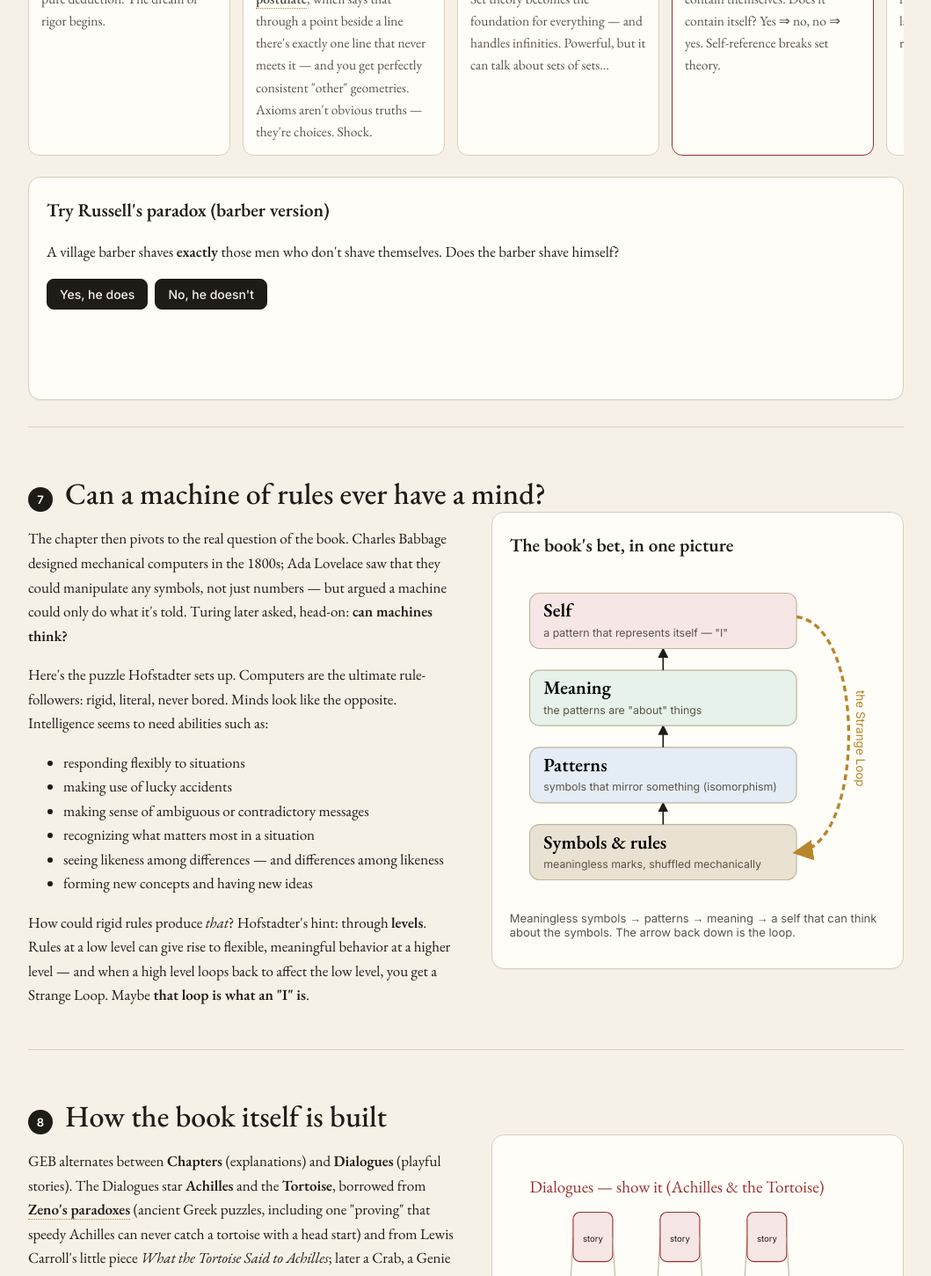
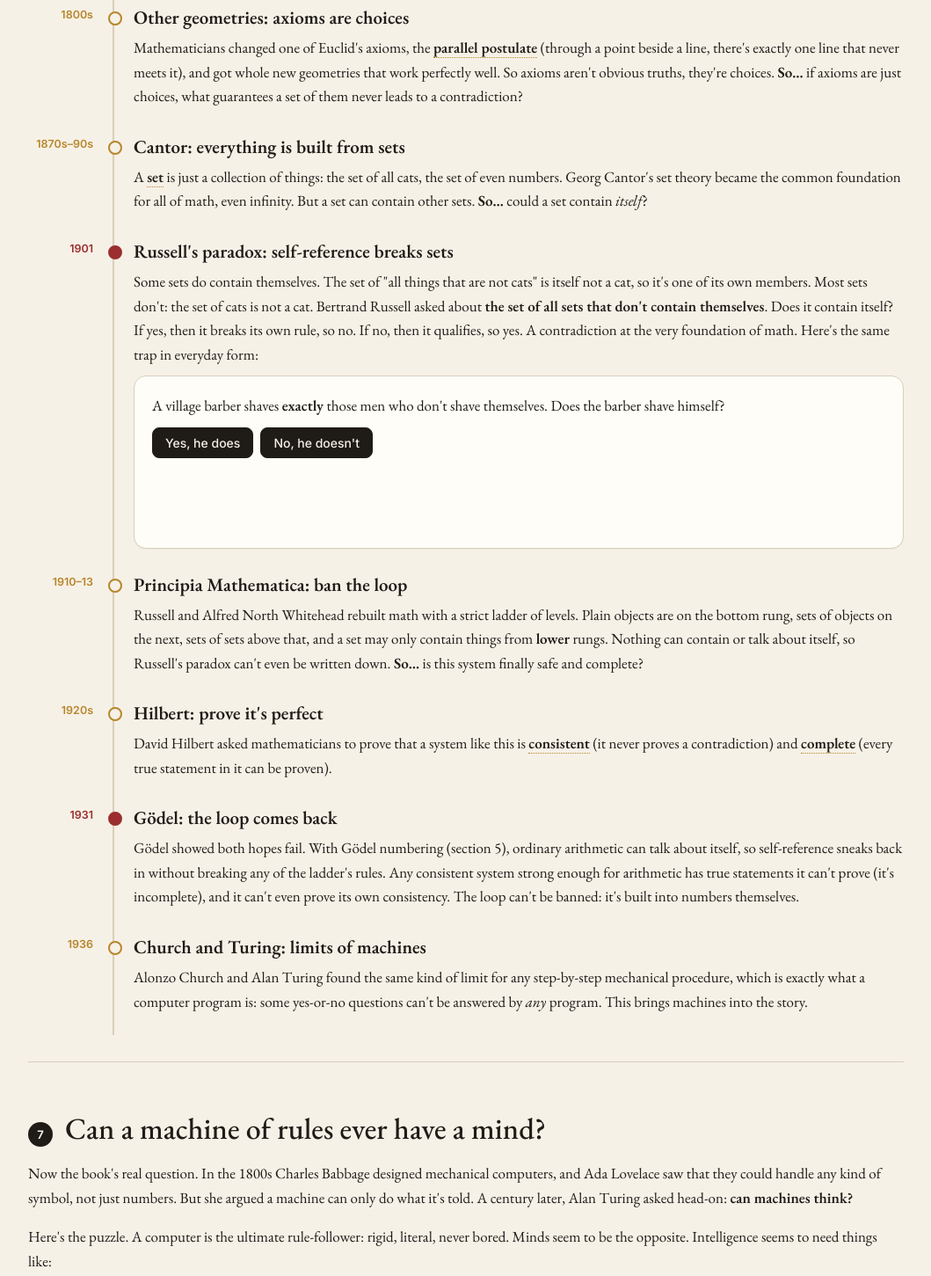
Before and after one commit to chtran/geb_explainer, a plain HTML site: page 01-introduction/index.html in a window 1280 px wide. Shown: the part 8640-10091 px from the top of the page at 88% size, without its empty margins (110-1169 px from the left). Drawn offline with nearby package versions, Linux system fonts and the light colour scheme.

Commit message:
Rewrite sections 6 and 7 for top-to-bottom reading
Section 6 (history): vertical story instead of a sideways-scrolling strip;
define rigorous; each step ends with the question that leads to the next;
explain sets containing themselves with an everyday example; barber demo
moved to Russell's paradox; explain Principia's ladder of levels; Church
and Turing become the bridge to machines.

Section 7 (minds): make 'levels' concrete with neurons vs thoughts;
explain the loop back down; state explicitly why Gödel is in the book
(G has the same shape); levels diagram toggles between general, Gödel's
proof and a brain.

Co-Authored-By: Claude Opus 5.5 <noreply@anthropic.com>
Claude-Session: https://claude.ai/code/session_01MKhvSLkG1qetW4sAE1tSgq

```diff
--- a/01-introduction/index.html
+++ b/01-introduction/index.html
@@ -6,7 +6,7 @@
 <title>GEB · Introduction: A Musico-Logical Offering</title>
 <link rel="preconnect" href="https://fonts.googleapis.com">
 <link href="https://fonts.googleapis.com/css2?family=EB+Garamond:ital,wght@0,400;0,500;0,600;1,400&family=Inter:wght@400;500;600&family=JetBrains+Mono:wght@400;500&display=swap" rel="stylesheet">
-<link rel="stylesheet" href="../assets/geb.css?v=3ae22f7a">
+<link rel="stylesheet" href="../assets/geb.css?v=43503c40">
 </head>
 <body data-chapter="01-introduction">
 
@@ -277,47 +277,46 @@
 <!-- 6 -->
 <section id="s-history">
   <div class="sec-head"><div class="num">6</div><h2>How mathematics walked into this trap</h2></div>
-  <p>Hofstadter sketches a short history: mathematicians kept trying to make math perfectly rigorous, and self-reference kept slipping in through the back door. Scroll →</p>
-  <div class="timeline">
-    <div class="tl"><div class="yr">~300 BC</div><h4>Euclid</h4><p>Geometry from a few axioms by pure deduction. The dream of rigor begins.</p></div>
-    <div class="tl"><div class="yr">1800s</div><h4>Non-Euclidean geometry</h4><p>Change one axiom — the <span class="term">parallel postulate</span>, which says that through a point beside a line there's exactly one line that never meets it — and you get perfectly consistent "other" geometries. Axioms aren't obvious truths — they're choices. Shock.</p></div>
-    <div class="tl"><div class="yr">1870s–90s</div><h4>Cantor's sets</h4><p>A <span class="term">set</span> is just a collection of things. Set theory becomes the foundation for everything — and handles infinities. Powerful, but it can talk about sets of sets…</p></div>
-    <div class="tl crack"><div class="yr">1901</div><h4>Russell's paradox</h4><p>Take the set of all sets that <i>don't</i> contain themselves. Does it contain itself? Yes ⇒ no, no ⇒ yes. Self-reference breaks set theory.</p></div>
-    <div class="tl"><div class="yr">1910–13</div><h4>Principia Mathematica</h4><p>Russell &amp; Whitehead build math from logic with a strict "type" ladder that forbids anything from referring to itself or its own level.</p></div>
-    <div class="tl"><div class="yr">1920s</div><h4>Hilbert's program</h4><p>Hilbert asks: prove that such a system is complete (every truth provable) and consistent (no contradictions).</p></div>
-    <div class="tl crack"><div class="yr">1931</div><h4>Gödel</h4><p>Impossible. Self-reference sneaks back in via numbering. Any such system is incomplete. You can't ban the loop — arithmetic itself is rich enough to build it.</p></div>
-    <div class="tl"><div class="yr">1936</div><h4>Church &amp; Turing</h4><p>Related limits on what any step-by-step mechanical procedure (any computer program) can answer.</p></div>
-  </div>
-  <div class="card" style="margin-top:8px">
-    <h3 style="margin-top:0">Try Russell's paradox (barber version)</h3>
-    <p>A village barber shaves <b>exactly</b> those men who don't shave themselves. Does the barber shave himself?</p>
-    <div class="row"><button id="barberYes">Yes, he does</button><button id="barberNo">No, he doesn't</button></div>
-    <div class="steps" id="barberOut"></div>
-  </div>
+  <p>Gödel's result landed on a 2,000-year-old dream: to make math perfectly <b>rigorous</b>, meaning every fact proven step by step from a few clear starting rules, with no gaps and no contradictions. Hofstadter tells the story briefly. Each step was meant to make math safer, and each one led to the next problem.</p>
+  <ol class="story">
+    <li><div class="yr">~300 BC</div><div><h4>Euclid: math from a few axioms</h4><p>Euclid built all of geometry from a handful of axioms, reasoning one step at a time. This became the model for what math should look like.</p></div></li>
+    <li><div class="yr">1800s</div><div><h4>Other geometries: axioms are choices</h4><p>Mathematicians changed one of Euclid's axioms, the <span class="term">parallel postulate</span> (through a point beside a line, there's exactly one line that never meets it), and got whole new geometries that work perfectly well. So axioms aren't obvious truths, they're choices. <b>So…</b> if axioms are just choices, what guarantees a set of them never leads to a contradiction?</p></div></li>
+    <li><div class="yr">1870s–90s</div><div><h4>Cantor: everything is built from sets</h4><p>A <span class="term">set</span> is just a collection of things: the set of all cats, the set of even numbers. Georg Cantor's set theory became the common foundation for all of math, even infinity. But a set can contain other sets. <b>So…</b> could a set contain <i>itself</i>?</p></div></li>
+    <li class="crack"><div class="yr">1901</div><div><h4>Russell's paradox: self-reference breaks sets</h4>
+      <p>Some sets do contain themselves. The set of "all things that are not cats" is itself not a cat, so it's one of its own members. Most sets don't: the set of cats is not a cat. Bertrand Russell asked about <b>the set of all sets that don't contain themselves</b>. Does it contain itself? If yes, then it breaks its own rule, so no. If no, then it qualifies, so yes. A contradiction at the very foundation of math. Here's the same trap in everyday form:</p>
+      <div class="card barber">
+        <p style="margin-top:0">A village barber shaves <b>exactly</b> those men who don't shave themselves. Does the barber shave himself?</p>
+        <div class="row"><button id="barberYes">Yes, he does</button><button id="barberNo">No, he doesn't</button></div>
+        <div class="steps" id="barberOut"></div>
+      </div></div></li>
+    <li><div class="yr">1910–13</div><div><h4>Principia Mathematica: ban the loop</h4><p>Russell and Alfred North Whitehead rebuilt math with a strict ladder of levels. Plain objects are on the bottom rung, sets of objects on the next, sets of sets above that, and a set may only contain things from <b>lower</b> rungs. Nothing can contain or talk about itself, so Russell's paradox can't even be written down. <b>So…</b> is this system finally safe and complete?</p></div></li>
+    <li><div class="yr">1920s</div><div><h4>Hilbert: prove it's perfect</h4><p>David Hilbert asked mathematicians to prove that a system like this is <span class="term">consistent</span> (it never proves a contradiction) and <span class="term">complete</span> (every true statement in it can be proven).</p></div></li>
+    <li class="crack"><div class="yr">1931</div><div><h4>Gödel: the loop comes back</h4><p>Gödel showed both hopes fail. With Gödel numbering (section 5), ordinary arithmetic can talk about itself, so self-reference sneaks back in without breaking any of the ladder's rules. Any consistent system strong enough for arithmetic has true statements it can't prove (it's incomplete), and it can't even prove its own consistency. The loop can't be banned: it's built into numbers themselves.</p></div></li>
+    <li><div class="yr">1936</div><div><h4>Church and Turing: limits of machines</h4><p>Alonzo Church and Alan Turing found the same kind of limit for any step-by-step mechanical procedure, which is exactly what a computer program is: some yes-or-no questions can't be answered by <i>any</i> program. This brings machines into the story.</p></div></li>
+  </ol>
 </section>
 
 <!-- 7 -->
 <section id="s-machines">
   <div class="sec-head"><div class="num">7</div><h2>Can a machine of rules ever have a mind?</h2></div>
-  <div class="cols">
-    <div>
-      <p>The chapter then pivots to the real question of the book. Charles Babbage designed mechanical computers in the 1800s; Ada Lovelace saw that they could manipulate any symbols, not just numbers — but argued a machine could only do what it's told. Turing later asked, head-on: <b>can machines think?</b></p>
-      <p>Here's the puzzle Hofstadter sets up. Computers are the ultimate rule-followers: rigid, literal, never bored. Minds look like the opposite. Intelligence seems to need abilities such as:</p>
-      <ul>
-        <li>responding flexibly to situations</li>
-        <li>making use of lucky accidents</li>
-        <li>making sense of ambiguous or contradictory messages</li>
-        <li>recognizing what matters most in a situation</li>
-        <li>seeing likeness among differences — and differences among likeness</li>
-        <li>forming new concepts and having new ideas</li>
-      </ul>
-      <p>How could rigid rules produce <i>that</i>? Hofstadter's hint: through <b>levels</b>. Rules at a low level can give rise to flexible, meaningful behavior at a higher level — and when a high level loops back to affect the low level, you get a Strange Loop. Maybe <b>that loop is what an "I" is</b>.</p>
-    </div>
-    <div class="card">
-      <h3 style="margin-top:0">The book's bet, in one picture</h3>
-      <svg id="levels" viewBox="0 0 380 330" width="100%"></svg>
-      <p class="small-note">Meaningless symbols → patterns → meaning → a self that can think about the symbols. The arrow back down is the loop.</p>
-    </div>
+  <p>Now the book's real question. In the 1800s Charles Babbage designed mechanical computers, and Ada Lovelace saw that they could handle any kind of symbol, not just numbers. But she argued a machine can only do what it's told. A century later, Alan Turing asked head-on: <b>can machines think?</b></p>
+  <p>Here's the puzzle. A computer is the ultimate rule-follower: rigid, literal, never bored. Minds seem to be the opposite. Intelligence seems to need things like:</p>
+  <ul class="abil">
+    <li>responding flexibly to new situations</li>
+    <li>making use of lucky accidents</li>
+    <li>making sense of unclear or contradictory messages</li>
+    <li>noticing what matters most</li>
+    <li>seeing what's alike in things that differ, and what differs in things that are alike</li>
+    <li>coming up with new ideas</li>
+  </ul>
+  <p>How could rigid rules ever produce <i>that</i>? Hofstadter's answer is <b>levels</b>. Think of your brain. Each neuron (brain cell) is a simple cell that just follows chemistry: it fires or it doesn't. No single neuron understands anything. Yet billions of them together produce thoughts, jokes and ideas. Rigid rules at the <b>low level</b>; flexible meaning at the <b>high level</b>.</p>
+  <p>And sometimes the top level loops back down. You can think about your own thinking, and the idea of "me" can change what your neurons do next. That's a Strange Loop. Hofstadter's bet is that <b>this loop is what an "I" is</b>.</p>
+  <p>This is why Gödel is in the book. His sentence G has exactly the same shape: at the bottom, meaningless symbols shuffled by rules; at the top, a meaning ("I have no proof") that points back at the sentence itself. Gödel showed that such a loop can grow out of plain arithmetic. Hofstadter suspects the same thing happens in a brain.</p>
+  <div class="card">
+    <h3 style="margin-top:0">The same four levels, in two very different systems</h3>
+    <div class="row"><button class="ghost small on" data-lv="general">In general</button><button class="ghost small" data-lv="godel">In Gödel's proof</button><button class="ghost small" data-lv="brain">In a brain</button></div>
+    <svg id="levels" viewBox="0 0 520 330" width="100%" style="max-width:560px;display:block;margin:6px auto 0"></svg>
+    <p class="small-note">Read from the bottom up: rule-following parts give rise to patterns, the patterns carry meaning, and the meaning turns back to describe the system itself. The gold arrow is the loop.</p>
   </div>
 </section>
 
@@ -721,15 +720,27 @@ $('qReset').onclick=()=>{$('qSent').classList.remove('lit');$('qSteps').innerHTM
 
 /* Section 6: barber */
 $('barberYes').onclick=()=>{$('barberOut').innerHTML='→ He shaves himself… but he only shaves men who <i>don\'t</i> shave themselves. So he <b>doesn\'t</b>. Contradiction! Try the other answer.';};
-$('barberNo').onclick=()=>{$('barberOut').innerHTML='→ He doesn\'t shave himself… so he\'s one of the men he must shave. So he <b>does</b>. Contradiction again! <br>Same knot as Russell\'s set: a definition that includes itself. Principia Mathematica tried to forbid such loops; Gödel showed they come back anyway.';};
+$('barberNo').onclick=()=>{$('barberOut').innerHTML='→ He doesn\'t shave himself… so he\'s one of the men he must shave. So he <b>does</b>. Contradiction again! <br>Same knot as Russell\'s set: a rule that ends up applying to itself.';};
 
 /* Section 7: levels diagram */
-$('levels').innerHTML=(()=>{
-  const L=[['Symbols & rules','meaningless marks, shuffled mechanically','#e9e2d2'],['Patterns','symbols that mirror something (isomorphism)','#e4ecf6'],['Meaning','the patterns are "about" things','#e6f2ea'],['Self','a pattern that represents itself — "I"','#f7e6e6']];
+/* Section 7: the four levels, in general / in Gödel's proof / in a brain */
+const LEVELS={
+  general:[['Symbols & rules','meaningless parts, moved by fixed rules'],['Patterns','arrangements of parts that mirror something else'],['Meaning','the patterns are "about" things'],['Self','a pattern that stands for the system itself']],
+  godel:[['Symbols & rules','0, S, +, = rearranged by the rules of arithmetic'],['Patterns','Gödel numbers that mirror formulas and proofs'],['Meaning','a formula about which formulas have proofs'],['Self','G: "I have no proof"']],
+  brain:[['Symbols & rules','neurons firing, following chemistry'],['Patterns','groups of neurons that track things in the world'],['Meaning','thoughts and ideas'],['Self','the idea of "I"']]
+};
+const LV_COL=['#e9e2d2','#e4ecf6','#e6f2ea','#f7e6e6'];
+function drawLevels(k){
   let s='<defs><marker id="ah3" viewBox="0 0 10 10" refX="7" refY="5" markerWidth="7" markerHeight="7" orient="auto"><path d="M0,0L10,5L0,10z" fill="#1f1c17"/></marker><marker id="ah4" viewBox="0 0 10 10" refX="7" refY="5" markerWidth="7" markerHeight="7" orient="auto"><path d="M0,0L10,5L0,10z" fill="#b7862b"/></marker></defs>';
-  L.forEach(([t,d,c],i)=>{const y=262-i*78;s+=`<rect x="20" y="${y}" width="270" height="56" rx="10" fill="${c}" stroke="#bfb39b"/><text x="34" y="${y+24}" font-family="EB Garamond" font-size="19" font-weight="600">${t}</text><text x="34" y="${y+44}" font-family="Inter" font-size="11" fill="#5b5447">${d}</text>`; if(i<3)s+=`<path d="M155,${y} L155,${y-20}" stroke="#1f1c17" stroke-width="1.5" marker-end="url(#ah3)"/>`;});
-  s+=`<path d="M290,52 C360,60 360,280 292,290" fill="none" stroke="#b7862b" stroke-width="3" stroke-dasharray="6 4" marker-end="url(#ah4)"/><text x="350" y="175" font-family="Inter" font-size="12" fill="#b7862b" text-anchor="middle" transform="rotate(90 350 175)">the Strange Loop</text>`;
-  return s;})();
+  LEVELS[k].forEach(([t,d],i)=>{const y=262-i*78;
+    s+=`<rect x="20" y="${y}" width="400" height="56" rx="10" fill="${LV_COL[i]}" stroke="#bfb39b"/><text x="36" y="${y+24}" font-family="EB Garamond" font-size="19" font-weight="600">${t}</text><text x="36" y="${y+44}" font-family="Inter" font-size="12.5" fill="#5b5447">${d}</text>`;
+    if(i<3)s+=`<path d="M220,${y} L220,${y-20}" stroke="#1f1c17" stroke-width="1.5" marker-end="url(#ah3)"/>`;});
+  s+=`<path d="M420,52 C500,60 500,280 422,290" fill="none" stroke="#b7862b" stroke-width="3" stroke-dasharray="6 4" marker-end="url(#ah4)"/><text x="488" y="175" font-family="Inter" font-size="12" fill="#b7862b" text-anchor="middle" transform="rotate(90 488 175)">the Strange Loop</text>`;
+  $('levels').innerHTML=s;
+  document.querySelectorAll('[data-lv]').forEach(b=>b.classList.toggle('on',b.dataset.lv===k));
+}
+document.querySelectorAll('[data-lv]').forEach(b=>b.onclick=()=>drawLevels(b.dataset.lv));
+drawLevels('general');
 
 /* Section 8: weave */
 $('weave').innerHTML=(()=>{
--- a/assets/geb.css
+++ b/assets/geb.css
@@ -62,13 +62,6 @@ canvas{width:100%;display:block;border-radius:10px;background:#fbf8f1;border:1px
 .sentence.T{border-color:var(--escher);background:#eef7f1}
 .sentence.F{border-color:var(--bach);background:#fbefee}
 .steps{font:15px/1.5 Inter,sans-serif;color:var(--ink2);min-height:72px}
-.timeline{display:flex;gap:14px;overflow-x:auto;padding:8px 2px 16px;scroll-snap-type:x mandatory}
-.tl{flex:0 0 230px;scroll-snap-align:start;background:var(--card);border:1px solid var(--rule);border-radius:12px;padding:14px;position:relative}
-.tl .yr{font:600 13px Inter,sans-serif;color:var(--gold)}
-.tl h4{margin:2px 0 6px;font-size:19px;font-weight:600}
-.tl p{margin:0;font-size:15.5px;color:var(--ink2)}
-.tl.crack{border-color:var(--bach)}
-.tl.crack .yr{color:var(--bach)}
 .grid3{display:grid;grid-template-columns:repeat(3,1fr);gap:16px}
 @media (max-width:820px){.grid3{grid-template-columns:1fr}}
 .grid3 .card h4{margin:6px 0;font-size:20px}
@@ -151,3 +144,16 @@ footer{max-width:1040px;margin:0 auto;padding:30px 22px 60px;font:13px Inter,san
 .quine .qsent.lit{border-color:var(--godel)}
 .quine .qsent.lit .qq,.qq-i{background:#e4ecf6;border-radius:4px}
 .quine .qsent.lit .qp,.qp-i{background:#f7efd9;border-radius:4px}
+/* history story (vertical timeline) */
+.story{list-style:none;margin:18px 0 0;padding:0;border-left:2px solid var(--rule);margin-left:96px}
+.story li{position:relative;padding:0 0 18px 22px}
+.story li::before{content:"";position:absolute;left:-7px;top:10px;width:12px;height:12px;border-radius:50%;background:var(--paper);border:2px solid var(--gold)}
+.story li.crack::before{border-color:var(--bach);background:var(--bach)}
+.story .yr{position:absolute;left:-108px;top:6px;width:84px;text-align:right;font:600 12.5px Inter,sans-serif;color:var(--gold)}
+.story li.crack .yr{color:var(--bach)}
+.story h4{margin:2px 0 4px;font-size:21px;font-weight:600}
+.story p{margin:0 0 6px}
+.story .barber{margin:10px 0 4px}
+@media (max-width:640px){.story{margin-left:8px}.story .yr{position:static;text-align:left;width:auto}}
+.abil{columns:2;column-gap:28px}
+@media (max-width:640px){.abil{columns:1}}
```
Also changed, not shown: index.html (+1 -1 lines).
